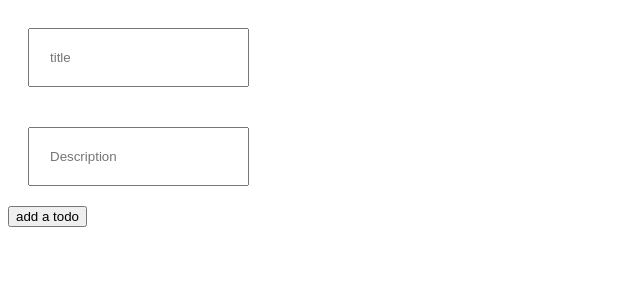
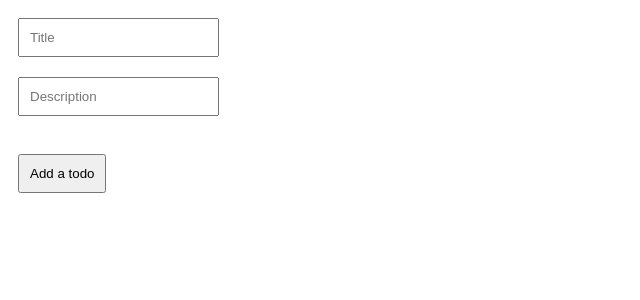
Before and after one commit to Praharsh1109/Todo-app, a React (Vite) app in the folder Frontend/: page / in a window 1280 px wide. Shown: the top 300 px of the page, without its empty margins (0-640 px from the left). Built offline with nearby package versions, Linux system fonts and the light colour scheme.

Commit message:
click add

```diff
--- a/Frontend/component/CreateTodo.jsx
+++ b/Frontend/component/CreateTodo.jsx
@@ -1,7 +1,13 @@
-export function CreateTodo(){
-    return <div>
-        <input style={{padding:20 ,margin:20}} type="text" placeholder="title"/><br />
-        <input style={{padding:20 ,margin:20}} type="text" placeholder="Description"/><br />
-        <button>add a todo</button>
-    </div>
-}
+export function CreateTodo() {
+    const handleClick = () => {
+      alert("You clicked");
+    };
+
+    return (
+      <div>
+        <input style={{ padding: 10, margin: 10 }} type="text" placeholder="Title" /><br />
+        <input style={{ padding: 10, margin: 10 }} type="text" placeholder="Description" /><br /><br />
+        <button style={{ padding: 10, margin: 10 }} onClick={handleClick}>Add a todo</button>
+      </div>
+    );
+  }
```
Also changed, not shown: 1 other file (tests, documents, lock files or other folders).
